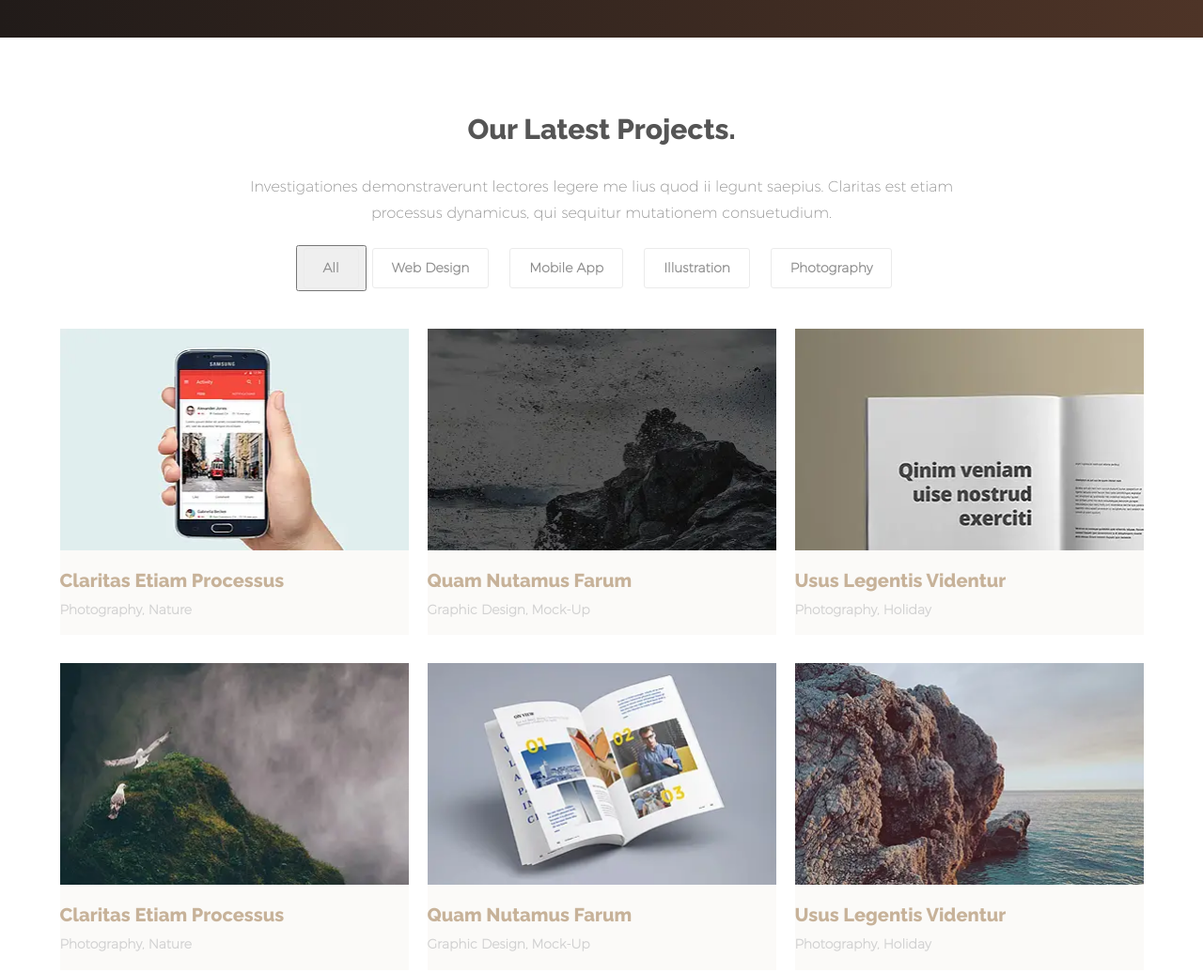
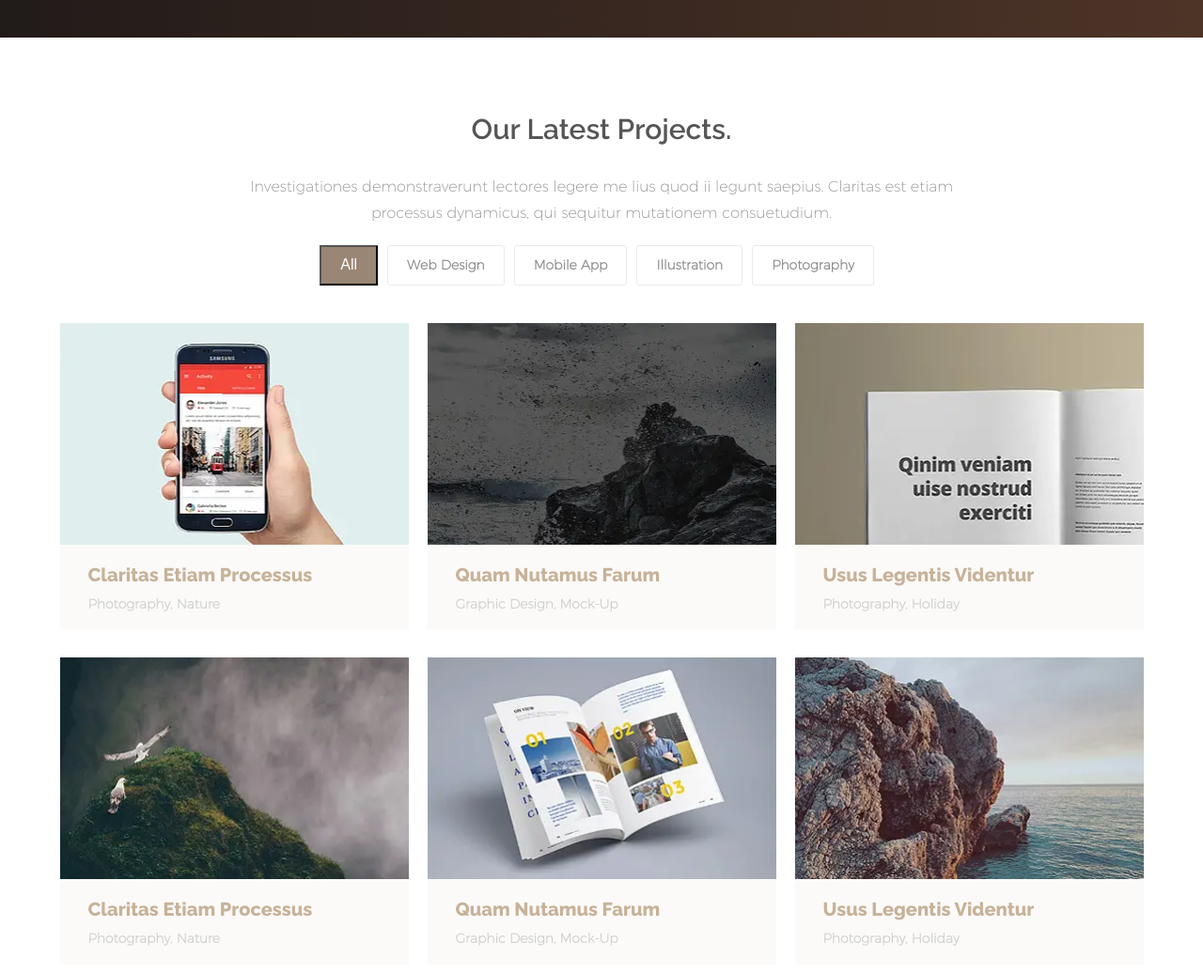
Before and after one commit to romanovskaja/my_project, a website: page my_project/index.html in a window 1280 px wide. Shown: the part 2080-3116 px from the top of the page at 94% size. Drawn offline with nearby package versions, Linux system fonts and the light colour scheme; files whose address does not match are found by name.

Commit message:
fix mistakes

```diff
--- a/#src/scss/settings.scss
+++ b/#src/scss/settings.scss
@@ -16,6 +16,9 @@
 
 .slider_item:focus {
         outline: none !important;
+    }
+button:focus, .project button, .project html input[type=button], .project input[type=reset], .project input[type=submit]:focus {
+    outline: none !important;
     }
 
 .logo {
--- a/#src/scss/style.scss
+++ b/#src/scss/style.scss
@@ -447,6 +447,7 @@ span {
     h2 {
         font-size: 30px;
         font-family: "Raleway";
+        font-weight: 400;
         color: rgb(85, 85, 85);
         text-align: center;
         margin: 0 auto;
@@ -474,14 +475,11 @@ span {
         }
     }
 
-    button #all, #v1, #v2, #v3, #v4 {
+    button .active #all, #v1, #v2, #v3, #v4 {
         margin-right: 10px;
         border: none;
         border-radius: 5px;
         background-color: white;
-        }
-
-    span {
         font-size: 14px;
         font-family: "Montserrat";
         font-weight: bold;
@@ -492,8 +490,16 @@ span {
         text-align: center;
         border: 1px solid rgb(235, 235, 235);
         border-radius: 3px;
-    }
-    span:hover {
+        }
+
+        button, html input[type=button], input[type=reset], input[type=submit] {
+            background-color: #998675;
+            color: #fff;
+            padding: 10px 20px;
+            margin-right: 10px;
+        }
+
+        button #all:hover, #v1:hover, #v2:hover, #v3:hover, #v4:hover {
         color: #fff;
         background-color: #998675;
         cursor: pointer;
@@ -530,12 +536,14 @@ span {
             font-size: 20px;
             font-family: "Raleway";
             color: rgb(199, 178, 153);
+            padding-left: 30px;
             margin-bottom: 0px;
             }
             h4 {
             font-size: 14px;
             font-family: "Montserrat";
             color: rgb(209, 209, 209);
+            padding-left: 30px;
             margin-top: 10px;
             }
         }
@@ -729,6 +737,9 @@ span {
         justify-content: center;
         flex-wrap: wrap;
         padding-top: 80px;
+        img {
+            margin-bottom: -4px;
+        }
     }
     .wrapper-text {
         max-width: 660px;
@@ -760,9 +771,10 @@ span {
     }
 }
 .text-devices li::before {
-    content: "\003E";
-    width: 19px;
-    height: 19px;
+    content:"\003E";
+    // background-image: url("../img/arrowsn7.svg");
+    width: 21px;
+    height: 21px;
     text-align: center;
     display: inline-block;
     background: #c7b299;
@@ -773,6 +785,7 @@ span {
     margin-right: 15px;
     top: 2px;
     left: 0;
+
 }
 .statistic {
     display: flex;
--- a/my_project/index.html
+++ b/my_project/index.html
@@ -5,6 +5,7 @@
     <meta name="viewport" content="width=device-width, initial-scale=1.0">
     <title>my_project</title>
     <link rel="shortcut icon" href="./img/favicon.png" type="image/png">
+
     <!-- <link rel="stylesheet" href="https://cdnjs.cloudflare.com/ajax/libs/twitter-bootstrap/4.5.2/css/bootstrap.min.css" integrity="sha512-MoRNloxbStBcD8z3M/2BmnT+rg4IsMxPkXaGh2zD6LGNNFE80W3onsAhRcMAMrSoyWL9xD7Ert0men7vR8LUZg==" crossorigin="anonymous" /> -->
     <link rel="stylesheet" href="css/style.min.css">
 </head>
@@ -152,11 +153,11 @@
         <h2 id="portfolio">Our Latest Projects.</h2>
         <p>Investigationes demonstraverunt lectores legere me lius quod ii legunt saepius. Claritas est etiam processus dynamicus, qui sequitur mutationem consuetudium.</p>
         <div class="wr-filter">
-            <button class="active" id="all"><span>All</span></button>
-            <button id="v1"><span>Web Design</span></button>
-            <button id="v2"><span>Mobile App</span></button>
-            <button id="v3"><span>Illustration</span></button>
-            <button id="v4"><span>Photography</span></button>
+            <button class="active" id="all">All</button>
+            <button id="v1">Web Design</button>
+            <button id="v2">Mobile App</button>
+            <button id="v3">Illustration</button>
+            <button id="v4">Photography</button>
         </div>
         <div class="wrapper-photography">
         <div class="wr-blocks">
```
Also changed, not shown: #src/index.html (+6 -5 lines), my_project/css/style.css, my_project/css/style.min.css.
